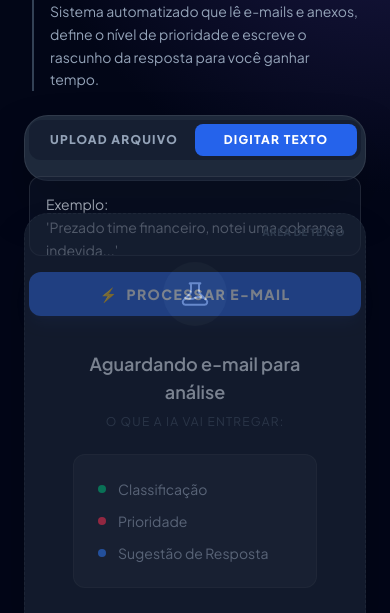
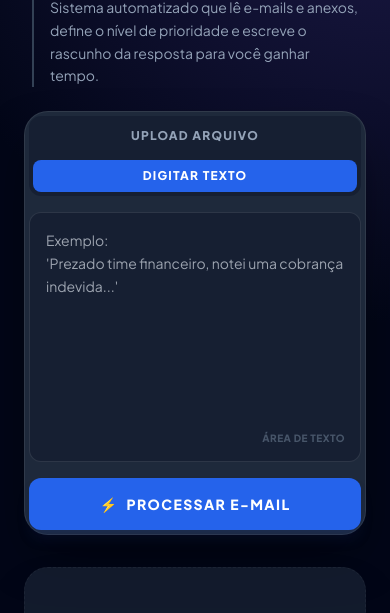
Before and after one commit to MaduSantoss/case-email-ai, a plain HTML site: page frontend/index.html in a window 390 px wide. Both pictures are taken after a click on the button "DIGITAR TEXTO". Shown: the part 179-792 px from the top of the page. Drawn offline with nearby package versions, Linux system fonts and the light colour scheme.

Commit message:
Responsividade para mobile

```diff
--- a/frontend/index.html
+++ b/frontend/index.html
@@ -32,14 +32,14 @@
             </header>
 
             <div class="bento-card p-1 flex flex-col h-full">
-                <div class="flex bg-slate-900/50 rounded-xl p-1 mb-4 flex-shrink-0">
+                <div class="flex flex-col sm:flex-row bg-slate-900/50 rounded-xl p-1 mb-4 flex-shrink-0 gap-2">
                     <button onclick="switchTab('file')" id="tabFile" class="flex-1 py-2 text-xs font-bold uppercase tracking-widest rounded-lg bg-blue-600 text-white transition-all">Upload Arquivo</button>
                     <button onclick="switchTab('text')" id="tabText" class="flex-1 py-2 text-xs font-bold uppercase tracking-widest rounded-lg text-slate-400 hover:text-white transition-all">Digitar Texto</button>
                 </div>
 
-                <div class="flex-grow relative flex flex-col">
+                <div class="flex-grow relative flex flex-col min-h-[300px]">
 
-                    <div id="viewFile" class="p-4 text-center border-2 border-dashed border-white/10 rounded-xl cursor-pointer hover:border-blue-500/50 transition-all group relative h-full flex flex-col justify-center min-h-[300px]" role="region" aria-label="Upload">
+                    <div id="viewFile" class="h-full p-4 text-center border-2 border-dashed border-white/10 rounded-xl cursor-pointer hover:border-blue-500/50 transition-all group relative flex flex-col justify-center" role="region" aria-label="Upload">
                         <div id="dragOverlay" class="hidden absolute inset-0 bg-blue-600/90 rounded-xl flex items-center justify-center z-10 pointer-events-none transition-opacity duration-200">
                             <span class="text-white font-bold text-xl animate-pulse">Soltar arquivo agora!</span>
                         </div>
@@ -52,13 +52,13 @@
                         </div>
                     </div>
 
-                    <div id="viewText" class="hidden h-full flex flex-col absolute inset-0">
-                        <div class="relative flex-grow flex flex-col">
-                            <textarea id="emailText" class="w-full h-full bg-slate-900/50 text-white p-4 rounded-xl border border-white/10 focus:border-blue-500 focus:outline-none text-sm resize-none leading-relaxed"
+                    <div id="viewText" class="hidden h-full flex flex-col rounded-xl">
+                        <div class="relative flex-grow flex flex-col mb-4">
+                            <textarea id="emailText" class="w-full min-h-[250px] bg-slate-900/50 text-white p-4 rounded-xl border border-white/10 focus:border-blue-500 focus:outline-none text-sm resize-none leading-relaxed"
                             placeholder="Exemplo: &#10;'Prezado time financeiro, notei uma cobrança indevida...'"></textarea>
                             <span class="absolute bottom-4 right-4 text-[10px] text-slate-600 uppercase font-bold tracking-wider pointer-events-none">Área de texto</span>
                         </div>
-                        <button onclick="handleTextUpload()" class="w-full mt-4 bg-blue-600 hover:bg-blue-500 text-white py-3 rounded-xl font-bold text-sm uppercase tracking-widest shadow-lg shadow-blue-900/20 transition-all flex items-center justify-center gap-2 flex-shrink-0">
+                        <button onclick="handleTextUpload()" class="w-full bg-blue-600 hover:bg-blue-500 text-white py-4 rounded-xl font-bold text-sm uppercase tracking-widest shadow-lg shadow-blue-900/20 transition-all flex items-center justify-center gap-2 flex-shrink-0">
                             <span>⚡</span> Processar E-mail
                         </button>
                     </div>
@@ -75,7 +75,7 @@
                 Lendo e classificando...
             </div>
 
-            <div id="resultadoArea" class="flex-grow flex flex-col h-full">
+            <div id="resultadoArea" class="flex-grow flex flex-col h-full min-h-[300px]">
                 <div id="placeholder" class="bento-card h-full flex flex-col items-center justify-center text-slate-500 p-12 text-center opacity-60 gap-6 border-dashed">
                     <div class="bg-white/5 p-4 rounded-full">
                         <svg class="w-8 h-8 text-slate-400" fill="none" stroke="currentColor" viewBox="0 0 24 24"><path stroke-linecap="round" stroke-linejoin="round" stroke-width="1.5" d="M19.428 15.428a2 2 0 00-1.022-.547l-2.384-.477a6 6 0 00-3.86.517l-.318.158a6 6 0 01-3.86.517L6.05 15.21a2 2 0 00-1.806.547M8 4h8l-1 1v5.172a2 2 0 00.586 1.414l5 5c1.26 1.26.367 3.414-1.415 3.414H4.828c-1.782 0-2.674-2.154-1.414-3.414l5-5A2 2 0 009 10.172V5L8 4z"></path></svg>
```
